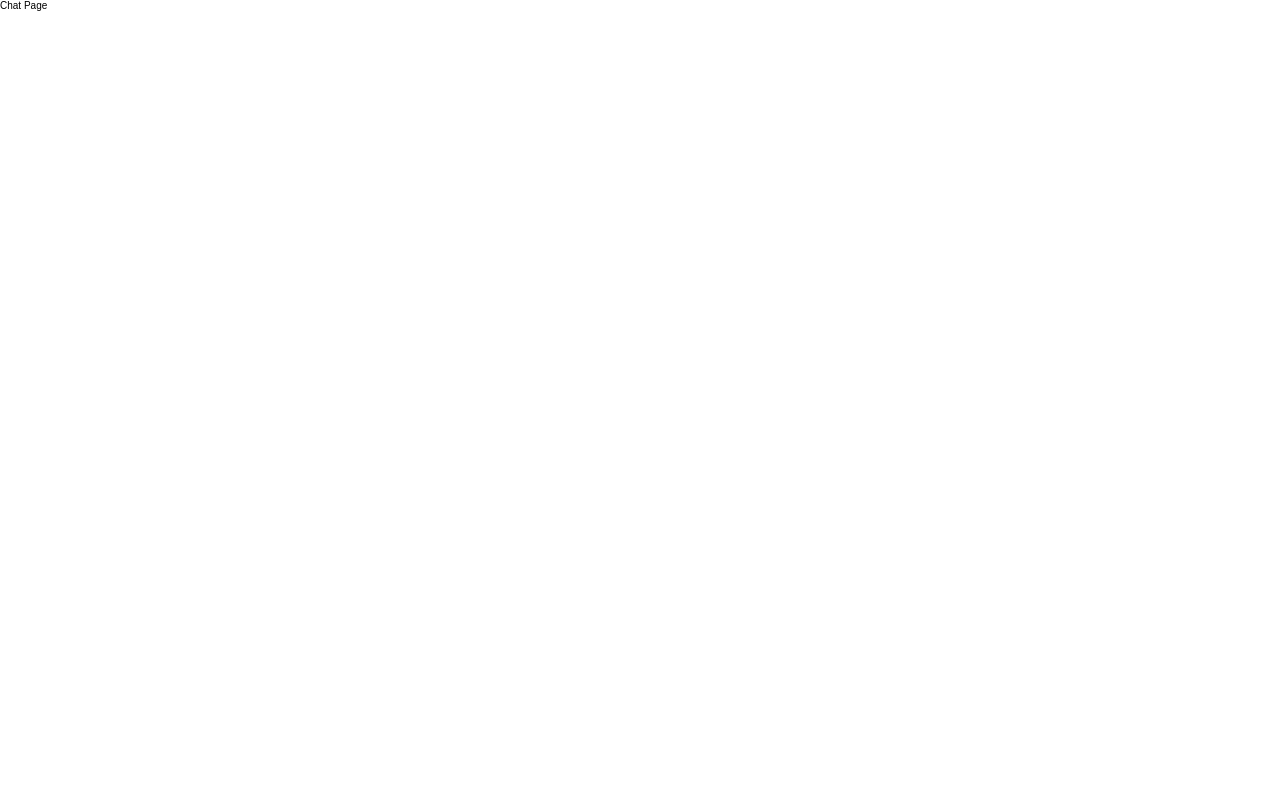
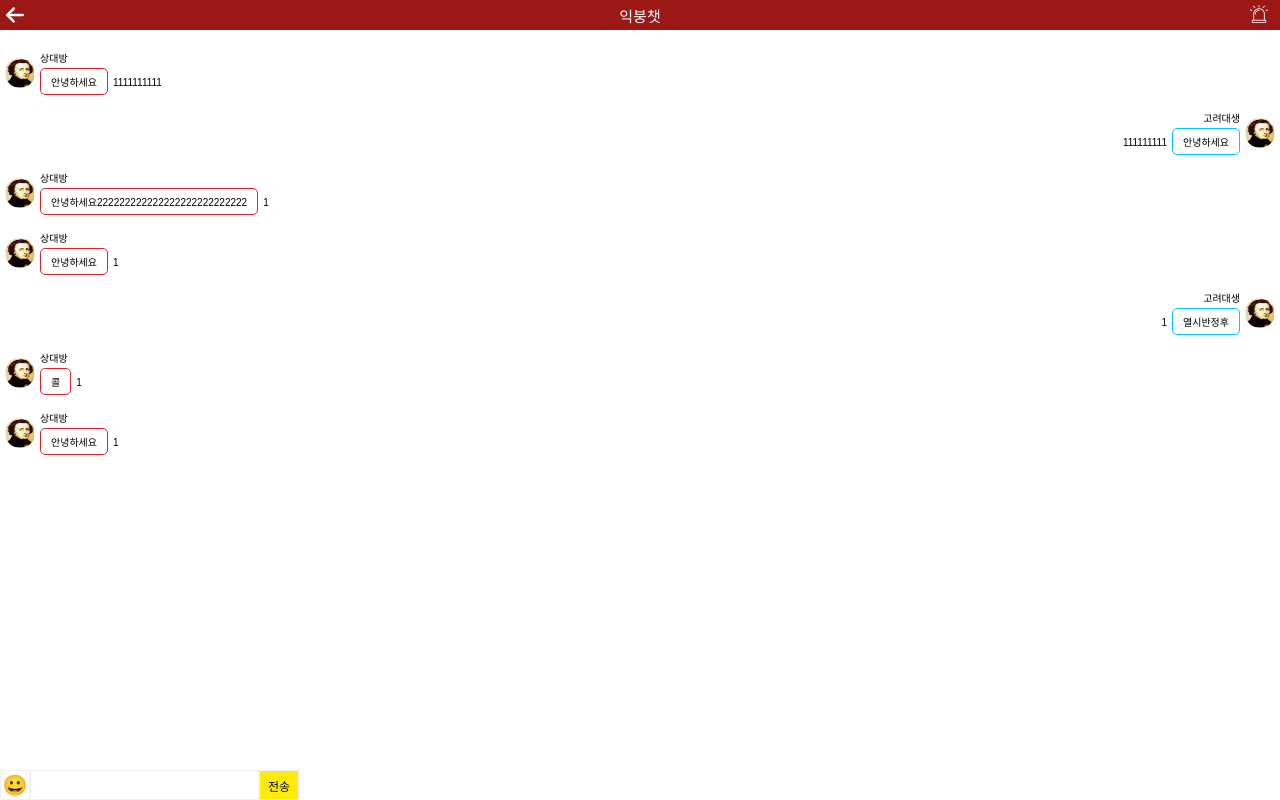
Before and after one commit to kucc/ku-random-chat, a React app in the folder client/: page /chat in a window 1280 px wide. Built offline with nearby package versions, Linux system fonts and the light colour scheme.

Commit message:
feat : implement chat page

```diff
--- a/client/package.json
+++ b/client/package.json
@@ -20,7 +20,11 @@
     "@types/react-router-dom": "^5.1.7",
     "@types/styled-components": "^5.1.9",
     "babel-loader": "^8.2.2",
+    "file-loader": "^6.2.0",
     "html-webpack-plugin": "^5.3.1",
+    "i": "^0.3.6",
+    "npm": "^7.12.0",
+    "url-loader": "^4.1.1",
     "webpack": "^5.30.0",
     "webpack-cli": "^4.6.0",
     "webpack-dev-server": "^3.11.2"
--- /dev/null
+++ b/client/src/components/chat-header/index.tsx
@@ -0,0 +1,20 @@
+import React from "react";
+import * as S from "./styles";
+import arrow from "@assets/arrow.png";
+import alarm from "@assets/alarm.png";
+
+const ChatHeader = () => {
+  return (
+    <S.HeaderContainer>
+      <S.ExitButtonContainer>
+        <S.ExitButton src={arrow} />
+      </S.ExitButtonContainer>
+      <S.Title>익붕챗</S.Title>
+      <S.ReportButtonContainer>
+        <S.ReportButton src={alarm} />
+      </S.ReportButtonContainer>
+    </S.HeaderContainer>
+  );
+};
+
+export default ChatHeader;
--- /dev/null
+++ b/client/src/components/chat-header/styles.ts
@@ -0,0 +1,42 @@
+import styled from "styled-components";
+import { THEME_COLOR } from "@assets/constant";
+
+export const HeaderContainer = styled.div`
+  position: fixed;
+  z-index: 10;
+  top: 0px;
+  width: 100%;
+  height: 3rem;
+  display: flex;
+  justify-content: space-between;
+  align-items: center;
+  background-color: ${THEME_COLOR.PRIMARY};
+`;
+
+export const ExitButtonContainer = styled.div`
+  display: flex;
+  justify-content: center;
+  align-items: center;
+  width: 3rem;
+`;
+export const ExitButton = styled.img`
+  color: white;
+  height: 100%;
+  width: 60%;
+`;
+export const Title = styled.div`
+  color: white;
+  font-weight: 500;
+  font-size: 1.5rem;
+`;
+
+export const ReportButtonContainer = styled.div`
+  justify-content: center;
+  align-items: center;
+  width: 3rem;
+`;
+
+export const ReportButton = styled.img`
+  height: 100%;
+  width: 60%;
+`;
--- /dev/null
+++ b/client/src/components/chat-message/index.tsx
@@ -0,0 +1,21 @@
+import React from "react";
+import * as S from "./styles";
+import MessageProps from "./types";
+import chopin from "@assets/chopin.jpeg";
+
+const Message = (props: MessageProps) => {
+  const { userName, message, isItMe, time } = props;
+
+  return (
+    <S.MessageContainer isItMe={isItMe}>
+      <S.ProfileImg src={chopin} />
+      <S.MessageContentContainer>
+        <S.UserName isItMe={isItMe}>{userName}</S.UserName>
+        <S.MessageContent isItMe={isItMe}>{message}</S.MessageContent>
+      </S.MessageContentContainer>
+      <S.TimeStamp>{time}</S.TimeStamp>
+    </S.MessageContainer>
+  );
+};
+
+export default Message;
--- /dev/null
+++ b/client/src/components/chat-message/styles.ts
@@ -0,0 +1,40 @@
+import styled from "styled-components";
+
+export const MessageContainer = styled.div<{ isItMe: boolean }>`
+  display: flex;
+  flex-direction: ${(props) => (props.isItMe ? "row-reverse" : "row")};
+  justify-content: flex-start;
+  align-items: center;
+  width: 100%;
+  margin-bottom: 0.5rem;
+`;
+
+export const ProfileImg = styled.img`
+  width: 3rem;
+  height: 3rem;
+  border-radius: 2rem;
+`;
+
+export const MessageContentContainer = styled.div`
+  display: flex;
+  flex-direction: column;
+  margin: 0.5rem 0.5rem;
+  max-width: 60%;
+`;
+
+export const UserName = styled.div<{ isItMe: boolean }>`
+  align-self: ${(props) => (props.isItMe ? "flex-end" : "flex-start")};
+  margin-bottom: 0.3rem;
+`;
+
+export const MessageContent = styled.div<{ isItMe: boolean }>`
+  padding: 0.5rem 1rem;
+  border-radius: 0.5rem;
+  border: solid 1px;
+  border-color: ${(props) => (props.isItMe ? "#00c6ff" : "#dc2430")};
+  word-wrap: break-word;
+`;
+
+export const TimeStamp = styled.div`
+  padding-top: 2rem;
+`;
--- /dev/null
+++ b/client/src/components/chat-message/types.ts
@@ -0,0 +1,7 @@
+export default interface MessageProps {
+  key: number;
+  userName: string;
+  message: string;
+  isItMe: boolean;
+  time: Date;
+}
--- a/client/src/pages/chat/index.tsx
+++ b/client/src/pages/chat/index.tsx
@@ -1,10 +1,29 @@
+import ChatHeader from "@/components/chat-header";
 import React from "react";
 import * as S from "./styles";
+import messages from "./dummy-messages";
+import Message from "@/components/chat-message";
 
 const Chat = () => {
   return (
     <S.ChatContainer>
-      <div>Chat Page</div>
+      <ChatHeader />
+      <S.ChatScreen>
+        {messages.map((message) => (
+          <Message
+            key={message.objectId}
+            userName={message.userName}
+            message={message.message}
+            isItMe={message.isItMe}
+            time={message.time}
+          />
+        ))}
+      </S.ChatScreen>
+      <S.MessageContainer>
+        <S.EmojiButton>😀</S.EmojiButton>
+        <S.MessageInput type="text" />
+        <S.SendButton>전송</S.SendButton>
+      </S.MessageContainer>
     </S.ChatContainer>
   );
 };
--- a/client/src/pages/chat/styles.ts
+++ b/client/src/pages/chat/styles.ts
@@ -1,6 +1,59 @@
 import styled from "styled-components";
+import { THEME_COLOR } from "@assets/constant";
 
 export const ChatContainer = styled.div`
   display: flex;
   flex-direction: column;
+  height: 100vh;
+  width: 100%;
 `;
+
+export const ChatScreen = styled.div`
+  display: flex;
+  flex-direction: column;
+  width: 100%;
+  height: 100%;
+  margin-top: 3rem;
+  margin-bottom: 3rem;
+  padding-top: 1.5rem;
+  padding-left: 0.5rem;
+  padding-right: 0.5rem;
+`;
+
+export const MessageContainer = styled.div`
+  position: fixed;
+  bottom: 0px;
+  width: 100%;
+  display: flex;
+  align-items: center;
+  height: 3rem;
+  border-radius: 0.5rem;
+`;
+
+export const EmojiButton = styled.div`
+  height: 100%;
+  width: 3rem;
+  display: flex;
+  font-size: 2rem;
+  justify-content: center;
+  align-items: center;
+  border: 1px solid ${THEME_COLOR.GRAY};
+`;
+
+export const MessageInput = styled.input`
+  font-size: 1.6rem;
+  outline: none;
+  border: 1px solid ${THEME_COLOR.GRAY};
+  padding: 0.5rem 1rem;
+`;
+
+export const SendButton = styled.div`
+  width: 4rem;
+  height: 100%;
+  display: flex;
+  justify-content: center;
+  align-items: center;
+  font-size: 1.2rem;
+  background-color: #feea0c;
+  border: 1px solid ${THEME_COLOR.GRAY};
+`;
```
Also changed, not shown: 1 other file (tests, documents, lock files or other folders).
